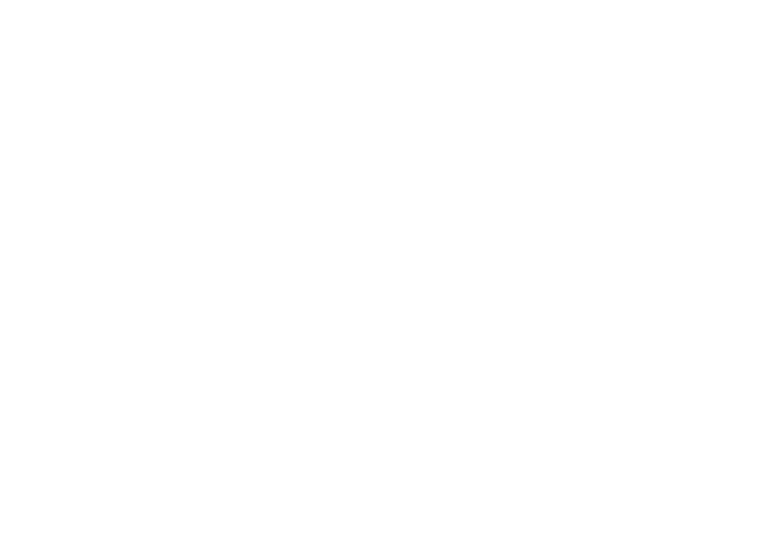
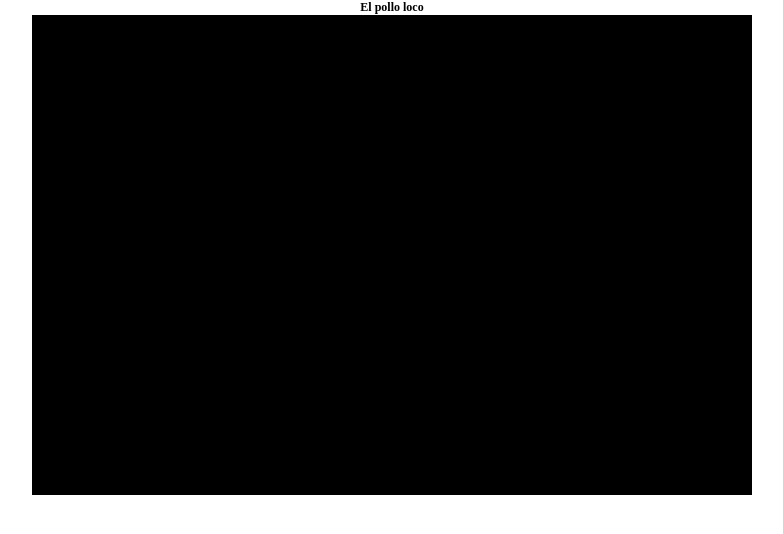
Before and after one commit to StefanNagel0/El-Pollo-Loco, a plain HTML site: page html/index.html in a window 1280 px wide. Shown: the whole page, without its empty margins (248-1031 px from the left). Drawn offline with Linux system fonts and the light colour scheme; files that its build step writes are made by us from their sources.

Commit message:
Objects created

```diff
--- /dev/null
+++ b/classes/character.class.js
@@ -0,0 +1,10 @@
+class Character extends MovableObject {
+
+    constructor(){
+        super().loadImage('../assets/img/2_character_pepe/2_walk/W-21.png');
+    }
+
+    junp(){
+
+    }
+}
--- /dev/null
+++ b/classes/movable-object.class.js
@@ -0,0 +1,19 @@
+class MovableObject{
+    x = 120;
+    y = 400;
+    img;
+
+
+    loadImage(path){
+        this.img = new Image();
+        this.img.src = path;
+    }
+
+    moveRight(){
+        console.log('Moving right');
+    }
+
+    moveLeft(){
+
+    }
+}
--- /dev/null
+++ b/classes/world.class.js
@@ -0,0 +1,14 @@
+class World{
+    character = new Character();
+    enemies = [
+        new Chicken(),
+        new Chicken(),
+        new Chicken(),
+    ]
+
+
+
+    draw(){
+
+    }
+}
--- a/css/standard.css
+++ b/css/standard.css
@@ -15,3 +15,9 @@ button{
 .d-none{
     display: none;
 }
+
+body{
+    display: flex;
+    flex-direction: column;
+    align-items: center;
+}
--- a/css/style.css
+++ b/css/style.css
@@ -0,0 +1,3 @@
+canvas{
+    background-color: black;
+}
--- a/html/index.html
+++ b/html/index.html
@@ -4,12 +4,23 @@
     <meta charset="UTF-8">
     <meta name="viewport" content="width=device-width, initial-scale=1.0">
     <title>El Polo Loco</title>
-    <link rel="stylesheet" href="../style.css">
+    <link rel="stylesheet" href="../css/style.css">
     <link rel="stylesheet" href="../css/standard.css">
     <link rel="logo" href="#">
+    <script src="../classes/world.class.js"></script>
+    <script src="../classes/movable-object.class.js"></script>
+    <script src="../classes/character.class.js"></script>
+    <script src="../classes/chicken.class.js"></script>
     <script src="../js/script.js"></script>
+    <script src="../js/game.js"></script>
 </head>
-<body>
+<body onload="init()">
+
+    <h1>El pollo loco</h1>
+
+    <canvas id="canvas" width="720" height="480">
+
+    </canvas>
 
 </body>
 </html>
--- /dev/null
+++ b/js/game.js
@@ -0,0 +1,12 @@
+let canvas;
+let ctx;
+let world = new World();
+
+
+function init() {
+    canvas = document.getElementById("canvas");
+    ctx = canvas.getContext('2d');
+
+    console.log('My Character is', world.character);
+
+}
```
Also changed, not shown: classes/chicken.class.js (added, +7 -0 lines), 1 other file.
